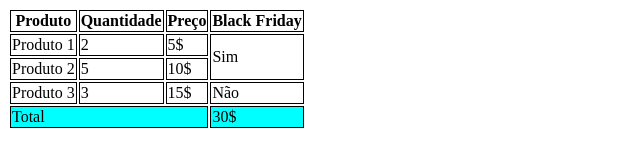
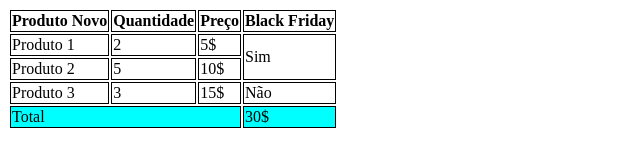
Before and after one commit to Dev-cr20/aula-tabela, a plain HTML site: page index.html in a window 1280 px wide. Shown: the whole page, without its empty margins (0-640 px from the left). Drawn offline with Linux system fonts and the light colour scheme.

Commit message:
trocado para novo produto

```diff
--- a/index.html
+++ b/index.html
@@ -22,7 +22,7 @@
             <table>
                 <thead>
                     <tr>
-                        <th>Produto</th>
+                        <th>Produto Novo</th>
                         <th>Quantidade</th>
                         <th>Preço</th>
                         <th>Black Friday</th>
```
